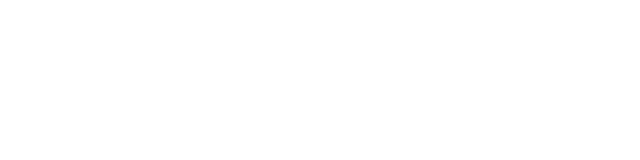
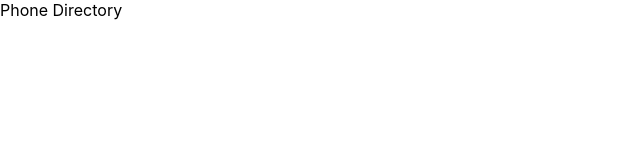
Before and after one commit to Aanchi-glitch2744/phone-directory, a React (Create React App) app: page / in a window 1280 px wide. Shown: the top 160 px of the page, without its empty margins (0-640 px from the left). Built offline with nearby package versions, Linux system fonts and the light colour scheme.

Commit message:
Update App.js

```diff
--- a/src/App.js
+++ b/src/App.js
@@ -4,6 +4,7 @@
  render() {
   return (
     <div >
+     Phone Directory
 
     </div>
   );
```
